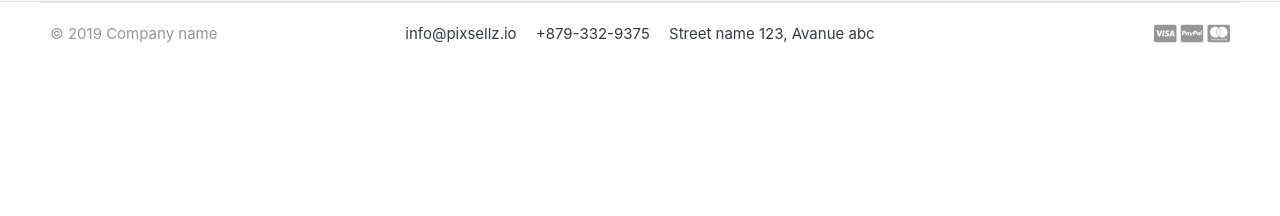
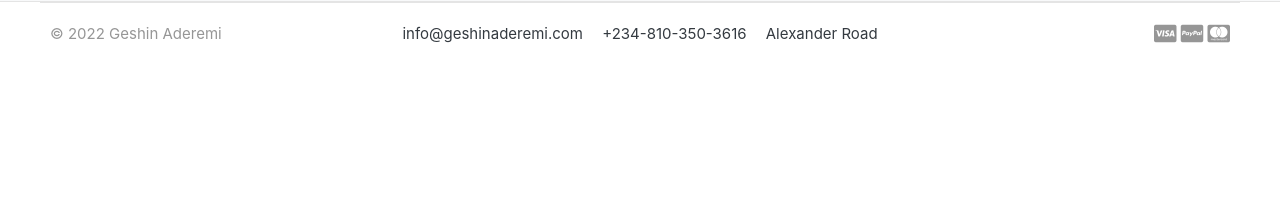
Before and after one commit to geshinade/qwest-django, a Django app: page /accounts/change_password/ in a window 1280 px wide. Shown: the part 569-785 px from the top of the page. Run offline with Django 3.2, Linux system fonts and the light colour scheme; a user stored in the database is signed in; data comes from the database, SQL or seed files in the repository; data that the repository does not hold is empty; some libraries are stand-ins or nearby versions; some web fonts are replaced.

Commit message:
Modified views.py and footer.html

```diff
--- a/accounts/views.py
+++ b/accounts/views.py
@@ -51,7 +51,7 @@ def register(request):
             to_email = email
             send_email = EmailMessage(mail_subject, message, to=[to_email])
             send_email.send()
-            messages.success(request, 'Thank you for registering with us. We have sent you a verification email to your email address [rathan.kumar@gmail.com]. Please verify it.')
+            messages.success(request, 'Thank you for registering with us. We have sent a verification email to your email address [rathan.kumar@gmail.com]. Please verify it.')
             return redirect('/accounts/login/?command=verification&email='+email)
     else:
         form = RegistrationForm()
--- a/templates/includes/footer.html
+++ b/templates/includes/footer.html
@@ -3,12 +3,12 @@
 	<div class="container">
 		<section class="footer-bottom border-top row">
 			<div class="col-md-2">
-				<p class="text-muted"> &copy 2019 Company name </p>
+				<p class="text-muted"> &copy {% now 'Y' %} Geshin Aderemi </p>
 			</div>
 			<div class="col-md-8 text-md-center">
-				<span  class="px-2">info@pixsellz.io</span>
-				<span  class="px-2">+879-332-9375</span>
-				<span  class="px-2">Street name 123, Avanue abc</span>
+				<span  class="px-2">info@geshinaderemi.com</span>
+				<span  class="px-2">+234-810-350-3616</span>
+				<span  class="px-2">Alexander Road</span>
 			</div>
 			<div class="col-md-2 text-md-right text-muted">
 				<i class="fab fa-lg fa-cc-visa"></i>
```
